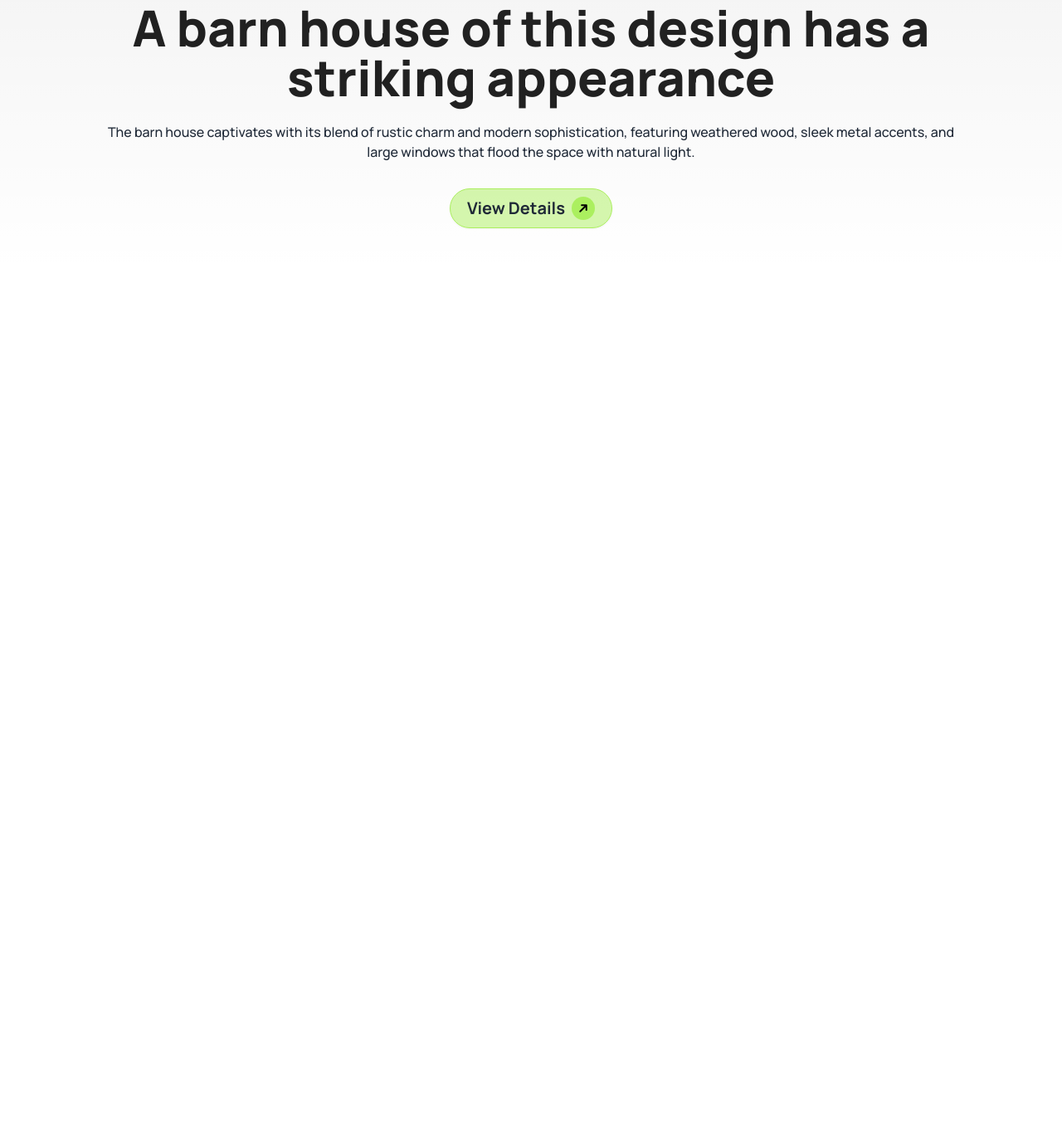
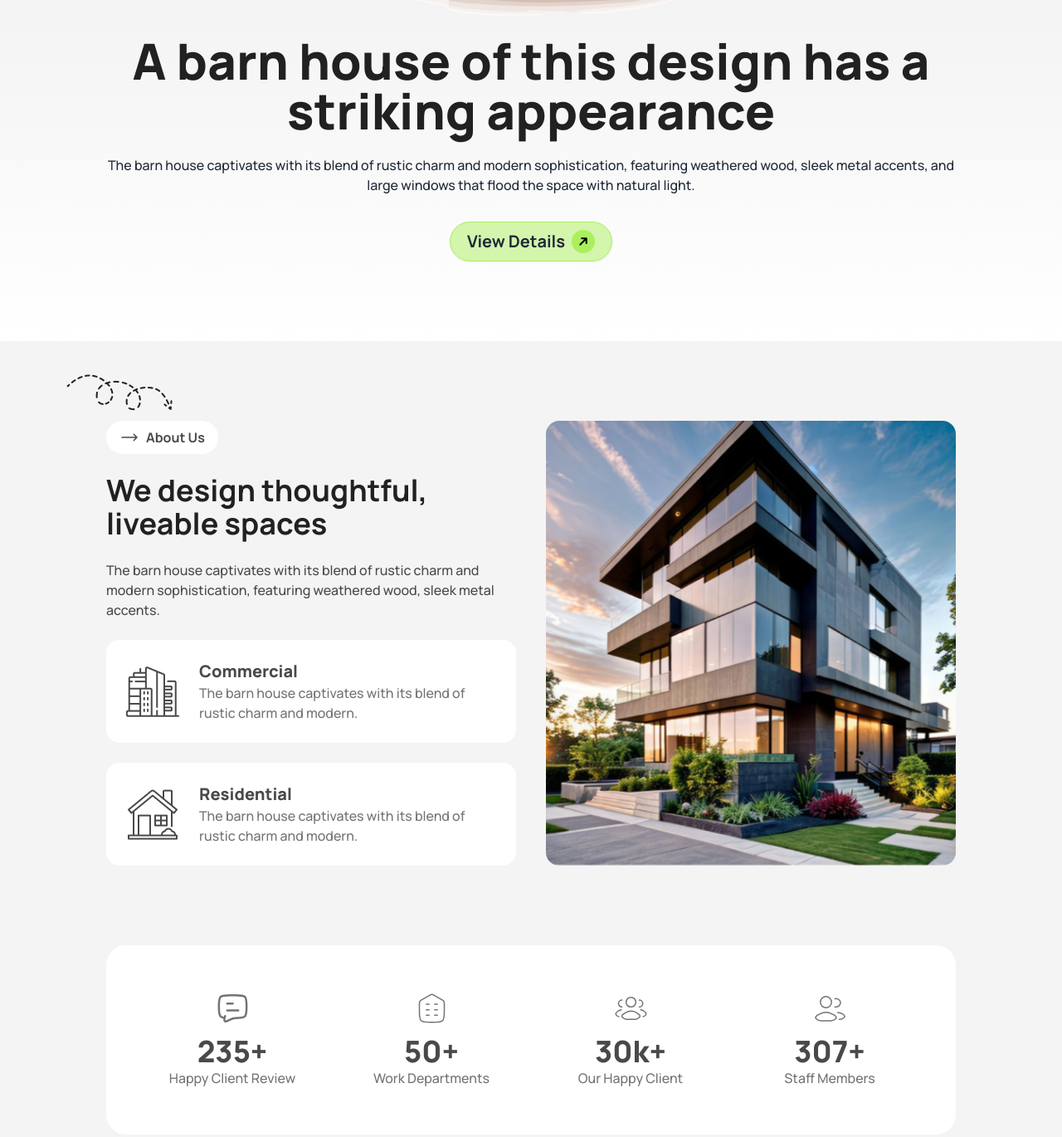
Before and after one commit to AbdullahAlJubair/B10-Assignment-3, a plain HTML site: page index.html in a window 1280 px wide. Shown: the part 487-1857 px from the top of the page at 83% size. Before the commit the page ends 806 px from the top, so only its background shows below. Drawn offline with nearby package versions, Linux system fonts and the light colour scheme.

Commit message:
About section created with responsive design

```diff
--- a/index.html
+++ b/index.html
@@ -24,9 +24,11 @@
                     colors: {
                         'primary-bg': '#ABEF5F',
                         'primary-hover-bg': 'rgba(171, 239, 95, 0.50)',
+                        'secondary-bg': '#F4F4F4',
                         'theme-text': '#212121',
                         'secondary-text': '#737373',
-                        'header-bg' : '#E9E9E9'
+                        'third-text': '#494949',
+                        'header-bg': '#E9E9E9'
                     },
                     fontFamily: {
                         manrope: ['Manrope', 'sans-serif'],
@@ -44,7 +46,7 @@
     <!-- Header Section -->
     <header class="container mx-auto bg-header-bg">
         <!-- NavBar -->
-        <nav>
+        <nav class="py-5 px-0 lg:px-10">
             <div class="navbar">
                 <!-- Logo -->
                 <div class="navbar-start">
@@ -81,7 +83,8 @@
                 <!-- Navbar Button Items -->
                 <div class="navbar-end flex items-center gap-4">
                     <!-- Search Icon -->
-                    <div class="bg-white text-secondary-text border border-secondary-text p-2 rounded-full cursor-pointer hidden md:block">
+                    <div
+                        class="bg-white text-secondary-text border border-header-bg p-2 rounded-full cursor-pointer hidden md:block">
                         <svg xmlns="http://www.w3.org/2000/svg" fill="none" viewBox="0 0 24 24" stroke-width="1.5"
                             stroke="currentColor" class="size-6">
                             <path stroke-linecap="round" stroke-linejoin="round"
@@ -89,7 +92,8 @@
                         </svg>
                     </div>
                     <!-- Cart Icon -->
-                    <div class="bg-white text-secondary-text border border-secondary-text p-2 rounded-full cursor-pointer hidden md:block">
+                    <div
+                        class="bg-white text-secondary-text border border-header-bg p-2 rounded-full cursor-pointer hidden md:block">
                         <svg xmlns="http://www.w3.org/2000/svg" fill="none" viewBox="0 0 24 24" stroke-width="1.5"
                             stroke="currentColor" class="size-6">
                             <path stroke-linecap="round" stroke-linejoin="round"
@@ -148,7 +152,8 @@
             </div>
         </nav>
         <!-- Banner Section -->
-        <section class="flex flex-col gap-6 items-center text-center p-4 md:p-8 lg:p-11 bg-banner-gradient">
+        <section
+            class="flex flex-col gap-6 items-center text-center p-3 md:p-8 lg:p-11 pb-10 md:pb-16 lg:pb-24 bg-banner-gradient">
             <img src="./assets/banner.png" alt="">
             <h1 class="text-2xl md:text-4xl lg:text-6xl font-extrabold text-theme-text">A barn house of this design has
                 a striking appearance</h1>
@@ -171,6 +176,81 @@
         </section>
     </header>
     <main class="container mx-auto">
+        <!-- About Us Section -->
+        <section class="bg-secondary-bg py-10 md:py-20 lg:py-24 px-3 md:px-8 lg:px-32 relative">
+            <img class="absolute top-10 left-20 hidden lg:block" src="./assets/Vector.png" alt="">
+            <!-- About Section Content -->
+            <div class="flex flex-col lg:flex-row items-center gap-9">
+                <div class="w-full lg:w-1/2 space-y-6">
+                    <div class="text-center lg:text-left  space-y-6">
+                        <a class="inline-flex gap-2 bg-white text-third-text text-base font-bold py-2 px-4 rounded-3xl">
+                            <svg xmlns="http://www.w3.org/2000/svg" fill="none" viewBox="0 0 24 24" stroke-width="1.5"
+                                stroke="currentColor" class="size-6">
+                                <path stroke-linecap="round" stroke-linejoin="round"
+                                    d="M17.25 8.25 21 12m0 0-3.75 3.75M21 12H3" />
+                            </svg>
+                            About Us</a>
+                        <h2 class="text-2xl md:text-3xl lg:text-4xl font-bold text-theme-text">We design thoughtful,
+                            liveable spaces</h2>
+                        <p class="text-base text-third-text font-medium">The barn house captivates with its blend of
+                            rustic
+                            charm and modern sophistication, featuring weathered wood, sleek metal accents.</p>
+                    </div>
+                    <div class="flex flex-col md:flex-row lg:flex-col gap-6 items-center">
+                        <!-- About Card-1 -->
+                        <div class="flex items-start lg:items-center gap-6 p-6 bg-white rounded-2xl">
+                            <img class="w-10 lg:w-16" src="./assets/commercial.png" alt="">
+                            <div>
+                                <h5 class="text-base md:text-lg lg:text-xl text-third-text font-extrabold">Commercial
+                                </h5>
+                                <p class="text-base text-secondary-text font-medium">The barn house captivates with its
+                                    blend of
+                                    rustic charm and modern.</p>
+                            </div>
+                        </div>
+                        <!-- About Card-2 -->
+                        <div class="flex items-start lg:items-center gap-6 p-6 bg-white rounded-2xl">
+                            <img class="w-10 lg:w-16" src="./assets/residential.png" alt="">
+                            <div>
+                                <h5 class="text-base md:text-lg lg:text-xl text-third-text font-extrabold">Residential
+                                </h5>
+                                <p class="text-base text-secondary-text font-medium">The barn house captivates with its
+                                    blend of
+                                    rustic charm and modern.</p>
+                            </div>
+                        </div>
+                    </div>
+
+                </div>
+                <!-- About Section Image -->
+                <div class="w-full lg:w-1/2 h-[223px] md:h-[385px] lg:h-auto self-stretch">
+                    <img class="w-full h-full object-cover rounded-2xl" src="./assets/Rectangle.png" alt="">
+                </div>
+            </div>
+            <!-- About Counter Section -->
+            <section class="grid grid-cols-1 md:grid-cols-2 lg:grid-cols-4 justify-between items-center bg-white my-24 p-8 rounded-3xl">
+                <div class="text-center p-6"> <!-- Counter Card- 1 -->
+                    <img class="inline-block mb-3" src="./assets/comment.svg" alt="">
+                    <h4 class="text-3xl lg:text-4xl text-third-text font-extrabold">235+</h4>
+                    <p class="text-base text-secondary-text font-medium">Happy Client Review</p>
+                </div>
+                <div class="text-center p-6"> <!-- Counter Card- 2 -->
+                    <img class="inline-block mb-3" src="./assets/departement.svg" alt="">
+                    <h4 class="text-3xl lg:text-4xl text-third-text font-extrabold">50+</h4>
+                    <p class="text-base text-secondary-text font-medium">Work Departments</p>
+                </div>
+                <div class="text-center p-6"> <!-- Counter Card- 3 -->
+                    <img class="inline-block mb-3" src="./assets/user-group.svg" alt="">
+                    <h4 class="text-3xl lg:text-4xl text-third-text font-extrabold">30k+</h4>
+                    <p class="text-base text-secondary-text font-medium">Our Happy Client</p>
+                </div>
+                <div class="text-center p-6"> <!-- Counter Card- 4 -->
+                    <img class="inline-block mb-3" src="./assets/user-multiple.svg" alt="">
+                    <h4 class="text-3xl lg:text-4xl text-third-text font-extrabold">307+</h4>
+                    <p class="text-base text-secondary-text font-medium">Staff Members</p>
+                </div>
+            </section>
+        </section>
 
     </main>
     <footer>
```
Also changed, not shown: assets/comment.svg (added), assets/departement.svg (added), assets/user-group.svg (added), assets/user-multiple.svg (added).
